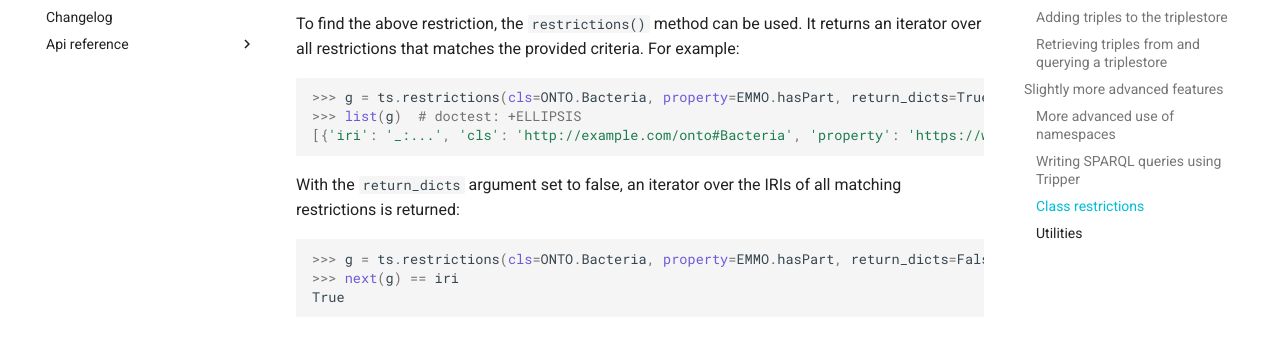
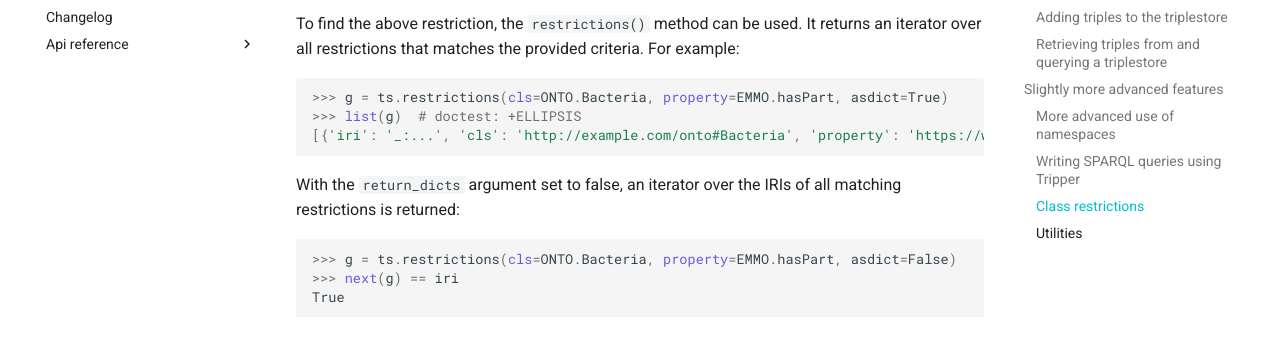
Before and after one commit to EMMC-ASBL/tripper, an MkDocs documentation site: the page built from docs/tutorial.md, in a window 1280 px wide and 900 px high, scrolled down 4547 px. Shown: the part 172-526 px from the top of the window. Built offline with MkDocs 1.6.1 and Material for MkDocs 9.7.7, drawn with Linux system fonts in a browser that asks for light colours; comment, search, counter and statistics services are not loaded; the version menu is left out.

Commit message:
Also updated the tutorial to use the new asdict argument of restrictions() method.

````diff
--- a/docs/tutorial.md
+++ b/docs/tutorial.md
@@ -229,7 +229,7 @@ It returns an iterator over all restrictions that matches the provided criteria.
 For example:
 
 ```python
->>> g = ts.restrictions(cls=ONTO.Bacteria, property=EMMO.hasPart, return_dicts=True)
+>>> g = ts.restrictions(cls=ONTO.Bacteria, property=EMMO.hasPart, asdict=True)
 >>> list(g)  # doctest: +ELLIPSIS
 [{'iri': '_:...', 'cls': 'http://example.com/onto#Bacteria', 'property': 'https://w3id.org/emmo#EMMO_17e27c22_37e1_468c_9dd7_95e137f73e7f', 'type': 'exactly', 'cardinality': 1, 'value': 'http://example.com/onto#Cell'}]
 
@@ -238,7 +238,7 @@ For example:
 With the `return_dicts` argument set to false, an iterator over the IRIs of all matching restrictions is returned:
 
 ```python
->>> g = ts.restrictions(cls=ONTO.Bacteria, property=EMMO.hasPart, return_dicts=False)
+>>> g = ts.restrictions(cls=ONTO.Bacteria, property=EMMO.hasPart, asdict=False)
 >>> next(g) == iri
 True
 
````
